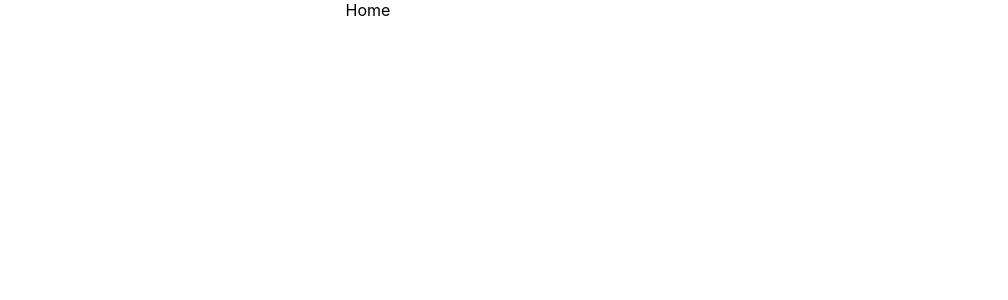
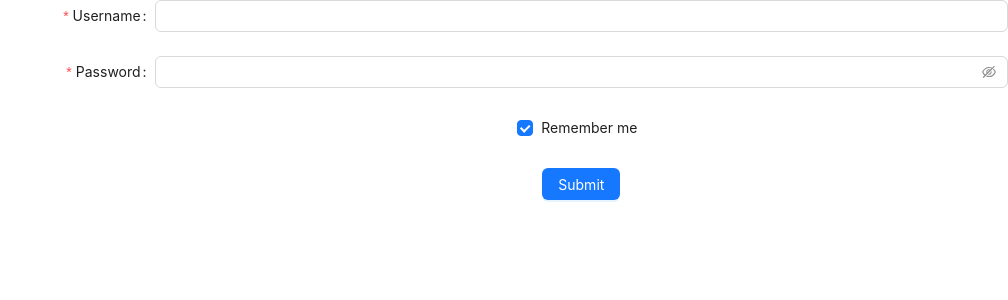
Before and after one commit to vaibhavpathak99/Formloginvalidation, a React (Create React App) app: page /home in a window 1280 px wide. Shown: the top 300 px of the page, without its empty margins (272-1280 px from the left). Built offline with nearby package versions, Linux system fonts and the light colour scheme.

Commit message:
commit 1

```diff
--- a/src/App.js
+++ b/src/App.js
@@ -12,7 +12,7 @@ function App() {
       <Routes>
         <Route path="*" element={<Login />}>
         </Route>
-        <Route path="home" element={<Home />}></Route>
+        <Route path="homees" element={<Home />}></Route>
       </Routes>
 
     </div>
```
